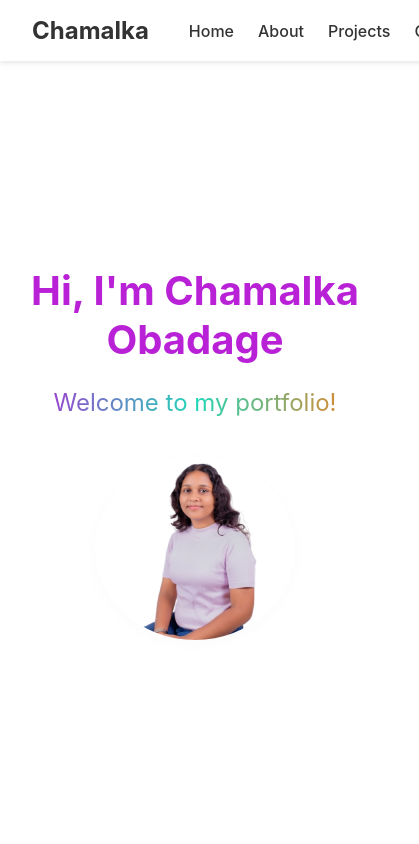
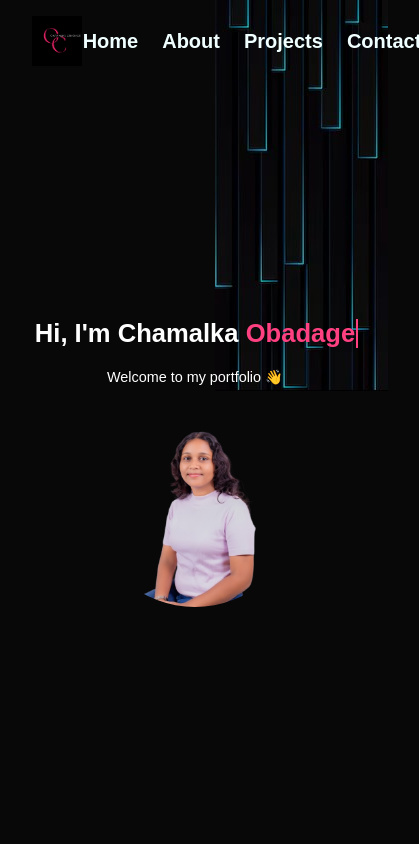
Before and after one commit to sadamali-oc/profile-portfolio, a React (Create React App) app in the folder portfolio/: page / in a window 390 px wide. Shown: the top 844 px of the page, 419 px wide, since content can reach past the window. Built offline with nearby package versions, Linux system fonts and the light colour scheme.

Commit message:
Home section

```diff
--- a/portfolio/src/Home.css
+++ b/portfolio/src/Home.css
@@ -1,90 +1,185 @@
-.content {
-    padding-top: 0.2px;
-    /* space for fixed navbar */
+body {
+    background-color: #080808;
+
+    margin: 0;
+    font-family: 'Poppins', sans-serif;
 }
 
+.content {
+    display: flex;
+    flex-direction: column;
+    align-items: center;
+}
+
+/* Home Section */
 .home-section {
     display: flex;
     justify-content: center;
     align-items: center;
+    padding: 2rem 8rem;
     min-height: 100vh;
-    padding: 1rem 1rem;}
+    background-image: url(./assets//background.jpg);
+    background-repeat: no-repeat;
+    background-position-x: right;
+}
 
 .home-container {
     display: flex;
     flex-direction: row;
     align-items: center;
-    gap: 5rem;
-    /* slightly smaller gap for better balance */
-    flex-wrap: wrap;
-    /* allows stacking on small screens */
+    justify-content: space-between;
+    gap: 3rem;
+    max-width: 1100px;
+    width: 100%;
 }
 
-/* Animate text */
-.home-container .text {
-    max-width: 500px;
-    flex: 1;
+.text h1 {
+    /* /* font-size: 2.8rem;
+    font-weight: 700; */
+    color: #ffffff;
+    /* white-space: nowrap;
+    opacity: 0;
+    transform: translateY(20px); */
+    /* animation: fadeInUp 1s forwards 0.3s; */
+    /* animation: typing 5s steps(40, end) forwards 2s, blink 0.75s step-end infinite 2s; */
+
+    overflow: hidden;
+        /* hide text overflow */
+        border-right: 2px solid #ff4081;
+        /* cursor effect */
+        white-space: nowrap;
+        width: 0;
+        animation: typing 2s steps(40, end) forwards, blink 0.75s step-end infinite;
+}
+
+
+@keyframes typing {
+    to {
+        width: 100%;
+    }
+}
+
+@keyframes blink {
+    50% {
+        border-color: transparent;
+    }
+}
+
+.text p {
+    font-size: 1.2rem;
+    margin-top: 1rem;
+    color: #ffffff;
     opacity: 0;
     transform: translateY(20px);
-    animation: fadeUp 1s forwards;
-    animation-delay: 0.3s;
+    animation: fadeInUp 1s forwards 0.6s;
 }
 
-.home-container .text h1 {
-    font-size: 2.5rem;
-    margin-bottom: 0.5rem;
-    color: #b821d6;
-    /* can leave H1 single color or gradient too */
+.highlight-name {
+    color: #ff4081;
+    font-weight: 700;
 }
 
-.home-container .text h2,
-.home-container .text p {
-    font-size: 1.5rem;
-    margin-bottom: 0.5rem;
-    background: radial-gradient(circle at top left, #b821d6, #21d6b8, #ff7a18);
-    -webkit-background-clip: text;
-    -webkit-text-fill-color: transparent;
+.image img {
+    width: 500px;
+    max-width: 90%;
+    height: auto;
+    border-radius: 50%;
+    object-fit: cover;
+    opacity: 0;
+    transform: scale(0.8);
+    animation: fadeInScale 1s forwards 0.9s;
 }
 
-/* Animate image */
-.home-container .image img {
-    width: 100%;
-    max-width: 500px;
-    height: auto;
-    border-radius: 50%;
-    flex: 1;
-    box-shadow: 0 4px 15px rgba(244, 236, 236, 0.2);
-    opacity: 0;
-    transform: scale(0.8);
-    animation: scaleIn 1s forwards;
-    animation-delay: 0.6s;
+.projects-section,
+.contact-section {
+    min-height: 100vh;
+    padding: 2rem 4rem;
 }
 
-/* Keyframes for animations */
-@keyframes fadeUp {
+/* Responsive Breakpoints */
+@media (max-width: 1024px) {
+    .home-container {
+        gap: 2rem;
+    }
+
+    .text h1 {
+        font-size: 2.4rem;
+    }
+
+    .text p {
+        font-size: 1.1rem;
+    }
+
+    .image img {
+        width: 400px;
+    }
+
+    .projects-section,
+    .contact-section {
+        padding: 2rem 3rem;
+    }
+}
+
+@media (max-width: 768px) {
+    .home-container {
+        flex-direction: column;
+        text-align: center;
+    }
+
+    .text h1 {
+        font-size: 2rem;
+        white-space: normal;
+    }
+
+    .text p {
+        font-size: 1rem;
+    }
+
+    .image img {
+        width: 300px;
+    }
+
+    .home-section,
+    .projects-section,
+    .contact-section {
+        padding: 2rem 2rem;
+    }
+}
+
+@media (max-width: 480px) {
+    .text h1 {
+        font-size: 1.6rem;
+    }
+
+    .text p {
+        font-size: 0.9rem;
+    }
+
+    .image img {
+        width: 220px;
+    }
+
+    .projects-section,
+    .contact-section {
+        padding: 1.5rem 1.5rem;
+    }
+
+    .home-container {
+        gap: 1.5rem;
+    }
+}
+
+/* Animations */
+@keyframes fadeInUp {
     to {
         opacity: 1;
         transform: translateY(0);
     }
 }
 
-@keyframes scaleIn {
+@keyframes fadeInScale {
     to {
         opacity: 1;
         transform: scale(1);
     }
 }
-
-/* Stack text and image on smaller screens */
-@media (max-width: 768px) {
-    .home-container {
-        flex-direction: column;
-        text-align: center;
-        gap: 2rem;
-        /* smaller spacing for stacked layout */
-    }
-
-    .home-container .image img {
-        max-width: 200px;
-    }
-}
--- a/portfolio/src/Home.js
+++ b/portfolio/src/Home.js
@@ -13,9 +13,10 @@ const Home = () => {
         <section id="home" className="home-section">
           <div className="home-container">
             <div className="text">
-              <h1>Hi, I'm Chamalka Obadage</h1>
-
-              <p>Welcome to my portfolio!</p>
+              <h1>
+                Hi, I'm Chamalka <span className="highlight-name">Obadage</span>
+              </h1>
+              <p>Welcome to my portfolio 👋 </p>
             </div>
             <div className="image">
               <img src={ProfileImage} alt="Chamalka" />
@@ -23,15 +24,15 @@ const Home = () => {
           </div>
         </section>
 
-        <section id="about" >
+        <section id="about">
           <AboutSection />
         </section>
 
-        <section id="projects" style={{ height: "100vh" }}>
+        <section id="projects" className="projects-section">
           <h2>Projects</h2>
         </section>
 
-        <section id="contact" style={{ height: "100vh" }}>
+        <section id="contact" className="contact-section">
           <h2>Contact</h2>
           <ContactSection />
         </section>
@@ -40,5 +41,4 @@ const Home = () => {
   );
 };
 
-
 export default Home;
--- a/portfolio/src/atoms/AboutSection/AboutSection.css
+++ b/portfolio/src/atoms/AboutSection/AboutSection.css
@@ -2,9 +2,6 @@
 /* 🔹 About Section - Light UI   */
 /* ============================= */
 .about-section {
-    background-color: #ffffff;
-    padding: 3rem 2rem;
-    /* compact vertical padding */
     display: flex;
     justify-content: center;
     align-items: center;
@@ -14,12 +11,12 @@
     display: flex;
     flex-direction: row;
     align-items: flex-start;
-    gap: 2rem;
+
     /* smaller horizontal gap */
     max-width: 900px;
     /* container width */
     width: 100%;
-    padding: 0 1rem;
+
     /* closer to left edge */
     margin: 0 auto;
 }
@@ -38,7 +35,7 @@
 /* Heading */
 .about-text h1 {
     font-size: 2.5rem;
-    color: #333;
+    color: #ffffff;
     margin-bottom: 0.5rem;
 }
 
@@ -51,7 +48,7 @@
 }
 
 .label {
-    background: linear-gradient(90deg, #b821d6, #21d6b8);
+    background: linear-gradient(90deg, #ff4081, #ffffff);
     color: #fff;
     padding: 0.4rem 0.9rem;
     border-radius: 20px;
@@ -71,7 +68,7 @@
 .about-text h3 {
     font-size: 1.3rem;
     margin-bottom: 1rem;
-    background: linear-gradient(90deg, #b821d6, #21d6b8, #ff7a18);
+    background:  #ff4081;
     -webkit-background-clip: text;
     -webkit-text-fill-color: transparent;
 }
@@ -80,7 +77,7 @@
 .about-text p {
     font-size: 1.1rem;
     line-height: 1.6;
-    color: #555;
+    color: #ffffff;
     margin-bottom: 1rem;
 }
 
--- a/portfolio/src/atoms/navbar/Navbar.css
+++ b/portfolio/src/atoms/navbar/Navbar.css
@@ -1,38 +1,47 @@
 .navbar {
     display: flex;
-    justify-content: space-between;
     align-items: center;
     padding: 1rem 2rem;
     position: fixed;
     width: 100%;
-    background-color: #fff;
-    box-shadow: 0 2px 5px rgba(0, 0, 0, 0.1);
     z-index: 1000;
-
 }
 
+/* Logo on the left */
 .logo {
     font-weight: bold;
     font-size: 1.5rem;
     color: #333;
 }
 
+
+.logo-img {
+    height: 50px;
+    /* adjust as needed */
+    width: auto;
+    display: block;
+}
+
+/* Center nav links */
 .nav-links {
     display: flex;
     list-style: none;
     gap: 1.5rem;
-   margin: 0;
-    padding-right: 50px;
+    margin: 0 auto;
+    /* centers horizontally */
+    padding: 0;
+    justify-content: center;
+    /* center items inside */
 }
 
 .nav-links a {
     text-decoration: none;
-    color: #333;
-    font-weight: 500;
+    color: azure;
+    font-size: 20px;
+    font-weight: 600;
     transition: color 0.2s ease;
 }
 
 .nav-links a:hover {
     color: #b821d6;
-
 }
--- a/portfolio/src/atoms/navbar/Navbar.js
+++ b/portfolio/src/atoms/navbar/Navbar.js
@@ -1,5 +1,6 @@
 import React from "react";
 import "./Navbar.css";
+import logo from "../../assets/logo.png";
 
 const Navbar = () => {
   const links = [
@@ -11,7 +12,7 @@ const Navbar = () => {
 
   return (
     <nav className="navbar">
-      <div className="logo">Chamalka</div>
+      <div className="logo"> <img src={logo} alt="Logo" className="logo-img"/></div>
       <ul className="nav-links">
         {links.map((link) => (
           <li key={link.name}>
```
Also changed, not shown: portfolio/src/assets/background.jpg (added), portfolio/src/assets/logo.png (added).
